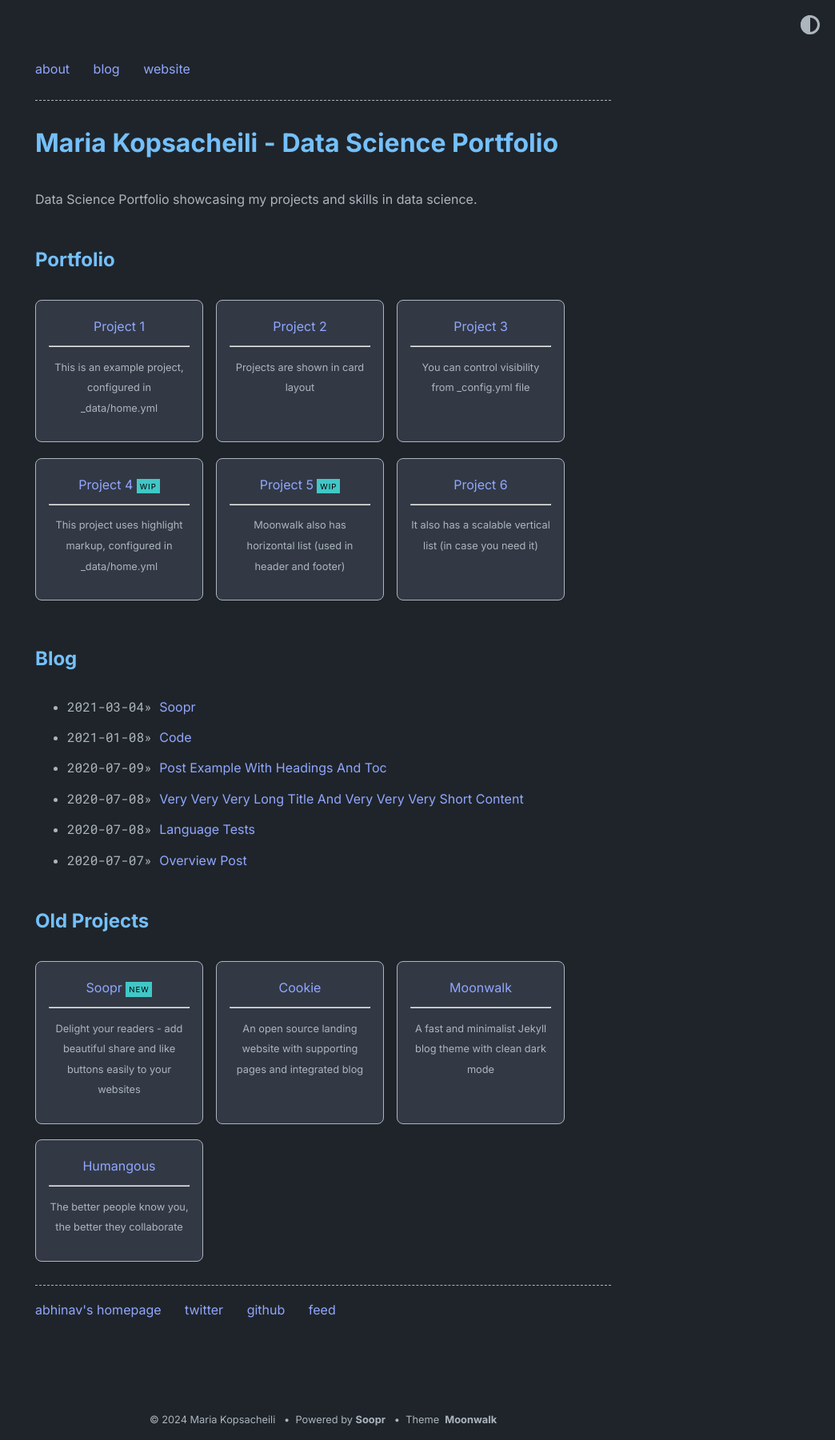
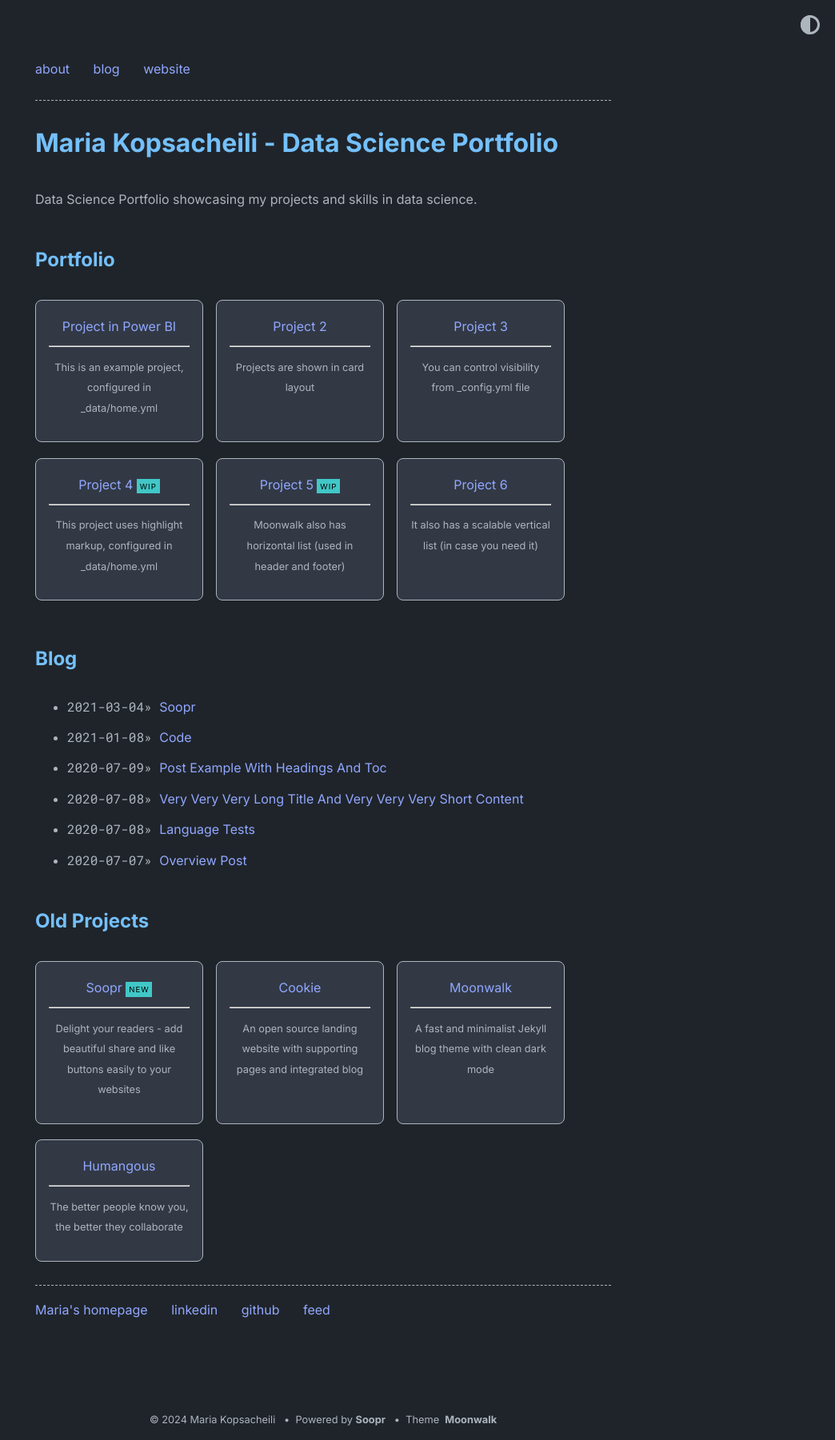
Before and after one commit to mariakopsacheili/mariakopsacheili.github.io, a Jekyll site: the page built from index.md, in a window 1280 px wide. Shown: the whole page at 80% size, without its empty margins (236-1280 px from the left). Built offline with Jekyll 4.4.1, drawn with Linux system fonts in a browser that asks for light colours.

Commit message:
Update home.yml

```diff
--- a/_data/home.yml
+++ b/_data/home.yml
@@ -6,10 +6,10 @@ navbar_entries:
     url: blog
 
   - title: website
-    url: https://www.abhinav.co
+    url: https://mariakopsacheili.github.io
 
 project_entries:
-  - title: Project 1
+  - title: Project in Power BI
     url: overview-post
     desc: This is an example project, configured in _data/home.yml
 
@@ -54,14 +54,14 @@ old_project_entries:
     desc: The better people know you, the better they collaborate
 
 footer_entries:
-  - title: abhinav's homepage
-    url: https://www.abhinav.co
+  - title: Maria's homepage
+    url: https://mariakopsacheili.github.io
 
-  - title: twitter
-    url: https://twitter.com/abhinav
+  - title: linkedin
+    url: https://www.linkedin.com/in/maria-kopsacheili/
 
   - title: github
-    url: https://github.com/abhinavs
+    url: https://github.com/mariakopsacheili
 
   - title: feed
     url: feed.xml
```
